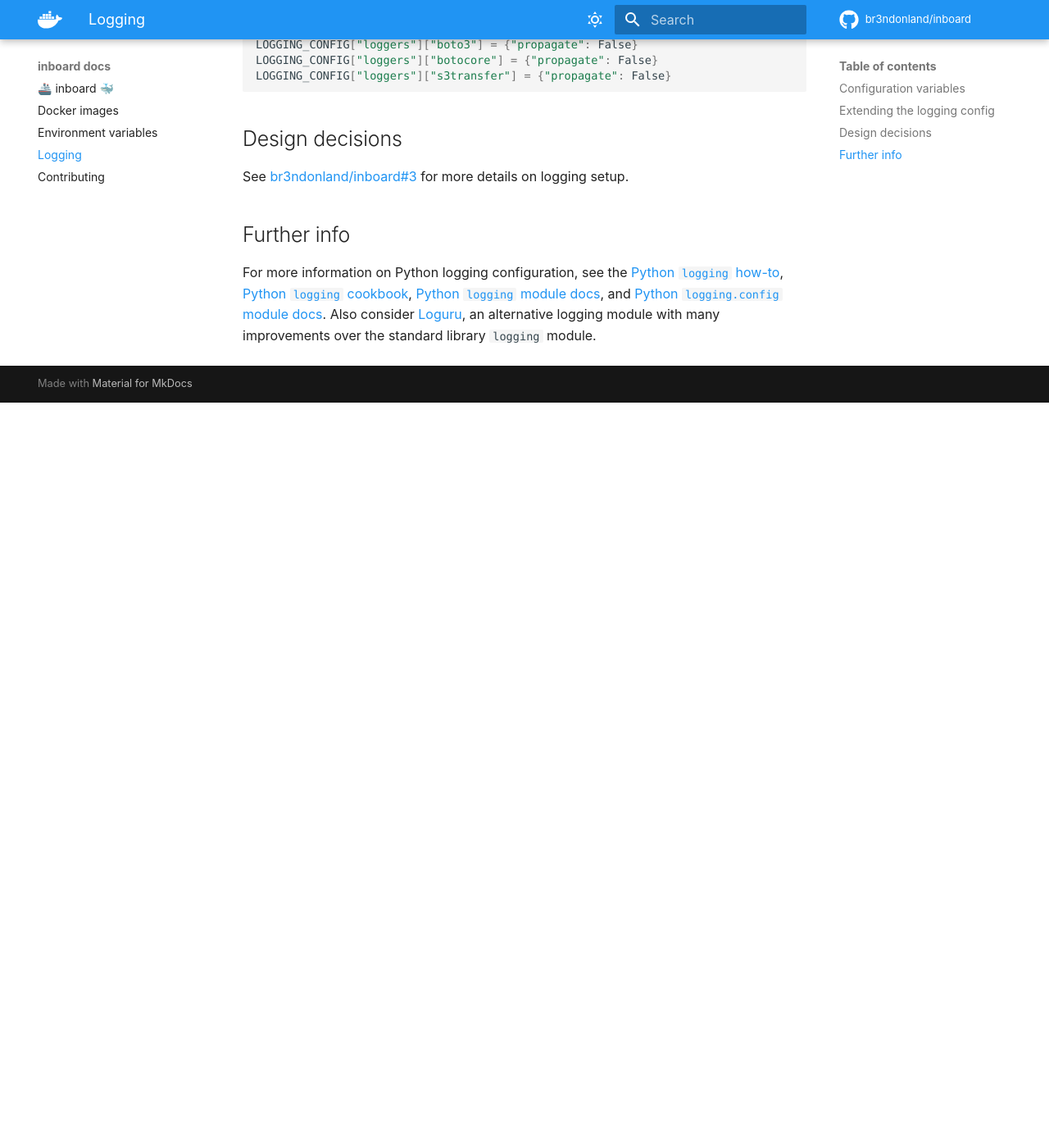
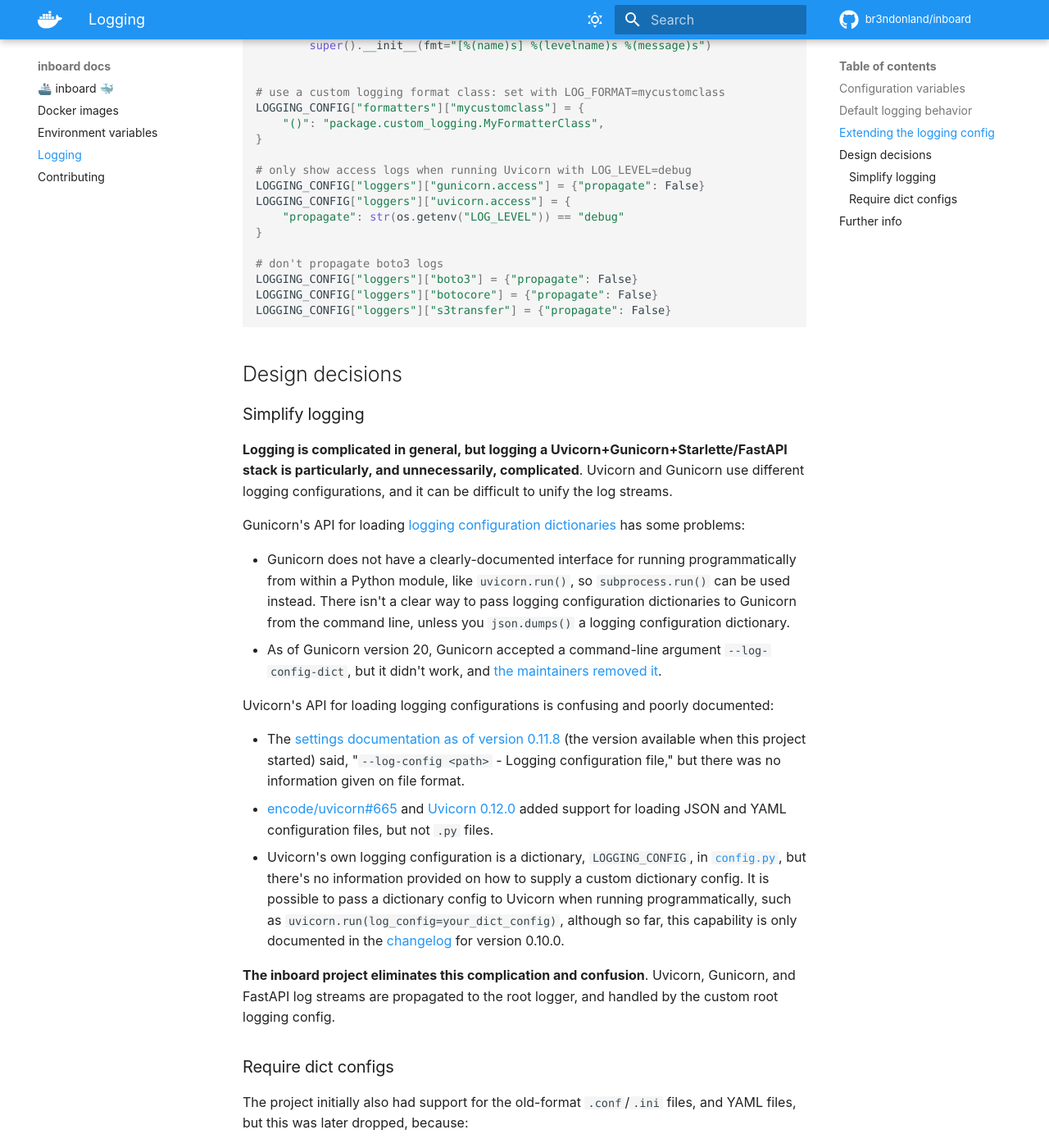
Before and after one commit to br3ndonland/inboard, an MkDocs documentation site: the page built from docs/logging.md, in a window 1280 px wide and 1400 px high, scrolled down 970 px. Shown: the whole window at 82% size. Built offline with MkDocs 1.6.1 and Material for MkDocs 9.7.7, drawn with Linux system fonts in a browser that asks for light colours; comment, search, counter and statistics services are not loaded; before the commit the page ends 1461 px from its top, so only the background shows below that; some of the changed text lies outside the part shown.

Commit message:
Add logging configuration behavior and design docs
br3ndonland/inboard#3

- Explain default logging behavior
- State goal of simplifying Uvicorn+Gunicorn+Starlette/FastAPI logging
- Justify why inboard only accepts dictionary configurations for logging

```diff
--- a/docs/logging.md
+++ b/docs/logging.md
@@ -3,6 +3,12 @@
 ## Configuration variables
 
 See [environment variable reference](environment.md).
+
+## Default logging behavior
+
+-   inboard's logging configuration logic is located in [`logging_conf.py`](https://github.com/br3ndonland/inboard/blob/HEAD/inboard/logging_conf.py). By default, inboard will load the `LOGGING_CONFIG` dictionary in this module. The dictionary was named for consistency with [Uvicorn's logging configuration dictionary](https://github.com/encode/uvicorn/blob/HEAD/uvicorn/config.py).
+-   When running Uvicorn alone, logging is configured programmatically from within the [`start.py` start script](https://github.com/br3ndonland/inboard/blob/HEAD/inboard/start.py), by passing the `LOGGING_CONFIG` dictionary to `uvicorn.run()`.
+-   When running Gunicorn with the Uvicorn worker, the logging configuration dictionary is specified within the [`gunicorn_conf.py`](https://github.com/br3ndonland/inboard/blob/HEAD/inboard/gunicorn_conf.py) configuration file.
 
 ## Extending the logging config
 
@@ -48,8 +54,40 @@
 
 ## Design decisions
 
-See [br3ndonland/inboard#3](https://github.com/br3ndonland/inboard/pull/3) for more details on logging setup.
+### Simplify logging
+
+**Logging is complicated in general, but logging a Uvicorn+Gunicorn+Starlette/FastAPI stack is particularly, and unnecessarily, complicated**. Uvicorn and Gunicorn use different logging configurations, and it can be difficult to unify the log streams.
+
+Gunicorn's API for loading [logging configuration dictionaries](https://docs.python.org/3/library/logging.config.html) has some problems:
+
+-   Gunicorn does not have a clearly-documented interface for running programmatically from within a Python module, like `uvicorn.run()`, so `subprocess.run()` can be used instead. There isn't a clear way to pass logging configuration dictionaries to Gunicorn from the command line, unless you `json.dumps()` a logging configuration dictionary.
+-   As of Gunicorn version 20, Gunicorn accepted a command-line argument `--log-config-dict`, but it didn't work, and [the maintainers removed it](https://github.com/benoitc/gunicorn/pull/2476).
+
+Uvicorn's API for loading logging configurations is confusing and poorly documented:
+
+-   The [settings documentation as of version 0.11.8](https://github.com/encode/uvicorn/blob/4597b90ffcfb99e44dae6c7d8cc05e1f368e0624/docs/settings.md) (the version available when this project started) said, "`--log-config <path>` - Logging configuration file," but there was no information given on file format.
+-   [encode/uvicorn#665](https://github.com/encode/uvicorn/pull/665) and [Uvicorn 0.12.0](https://github.com/encode/uvicorn/releases/tag/0.12.0) added support for loading JSON and YAML configuration files, but not `.py` files.
+-   Uvicorn's own logging configuration is a dictionary, `LOGGING_CONFIG`, in [`config.py`](https://github.com/encode/uvicorn/blob/HEAD/uvicorn/config.py), but there's no information provided on how to supply a custom dictionary config. It is possible to pass a dictionary config to Uvicorn when running programmatically, such as `uvicorn.run(log_config=your_dict_config)`, although so far, this capability is only documented in the [changelog](https://github.com/encode/uvicorn/blob/HEAD/CHANGELOG.md) for version 0.10.0.
+
+**The inboard project eliminates this complication and confusion**. Uvicorn, Gunicorn, and FastAPI log streams are propagated to the root logger, and handled by the custom root logging config.
+
+### Require dict configs
+
+The project initially also had support for the old-format `.conf`/`.ini` files, and YAML files, but this was later dropped, because:
+
+-   **Dict configs are the newer, recommended format**, as explained in the [`logging.config` docs](https://docs.python.org/3/library/logging.config.html):
+
+    > The `fileConfig()` API is older than the `dictConfig()` API and does not provide functionality to cover certain aspects of logging. For example, you cannot configure Filter objects, which provide for filtering of messages beyond simple integer levels, using `fileConfig()`. If you need to have instances of Filter in your logging configuration, you will need to use `dictConfig()`. Note that future enhancements to configuration functionality will be added to `dictConfig()`, so it’s worth considering transitioning to this newer API when it’s convenient to do so.
+
+-   **Dict configs allow programmatic control of logging settings** (see how log level is set in [`logging_conf.py`](https://github.com/br3ndonland/inboard/blob/HEAD/inboard/logging_conf.py) for an example).
+-   **Gunicorn and Uvicorn both use dict configs in `.py` files for their own logging configurations**.
+-   **Gunicorn prefers dict configs** specified with the [`logconfig_dict` option](https://docs.gunicorn.org/en/latest/settings.html#logconfig-dict).
+-   **Uvicorn accepts dict configs when running programmatically**, like `uvicorn.run(log_config=your_dict_config)`.
+-   **Relying on Python dictionaries reduces testing burden** (only have to write unit tests for `.py` files)
+-   **YAML isn't a Python data structure**. YAML is confusingly used for examples in the documentation, but isn't actually a recommended format. There's no built-in YAML data structure in Python, so the YAML must be parsed by PyYAML and converted into a dictionary, then passed to `logging.config.dictConfig()`. **Why not just make the logging config a dictionary in the first place?**
 
 ## Further info
 
+For more details on how logging was implemented initially, see [br3ndonland/inboard#3](https://github.com/br3ndonland/inboard/pull/3).
+
 For more information on Python logging configuration, see the [Python `logging` how-to](https://docs.python.org/3/howto/logging.html), [Python `logging` cookbook](https://docs.python.org/3/howto/logging-cookbook.html), [Python `logging` module docs](https://docs.python.org/3/library/logging.html), and [Python `logging.config` module docs](https://docs.python.org/3/library/logging.config.html). Also consider [Loguru](https://loguru.readthedocs.io/en/stable/index.html), an alternative logging module with many improvements over the standard library `logging` module.
```
